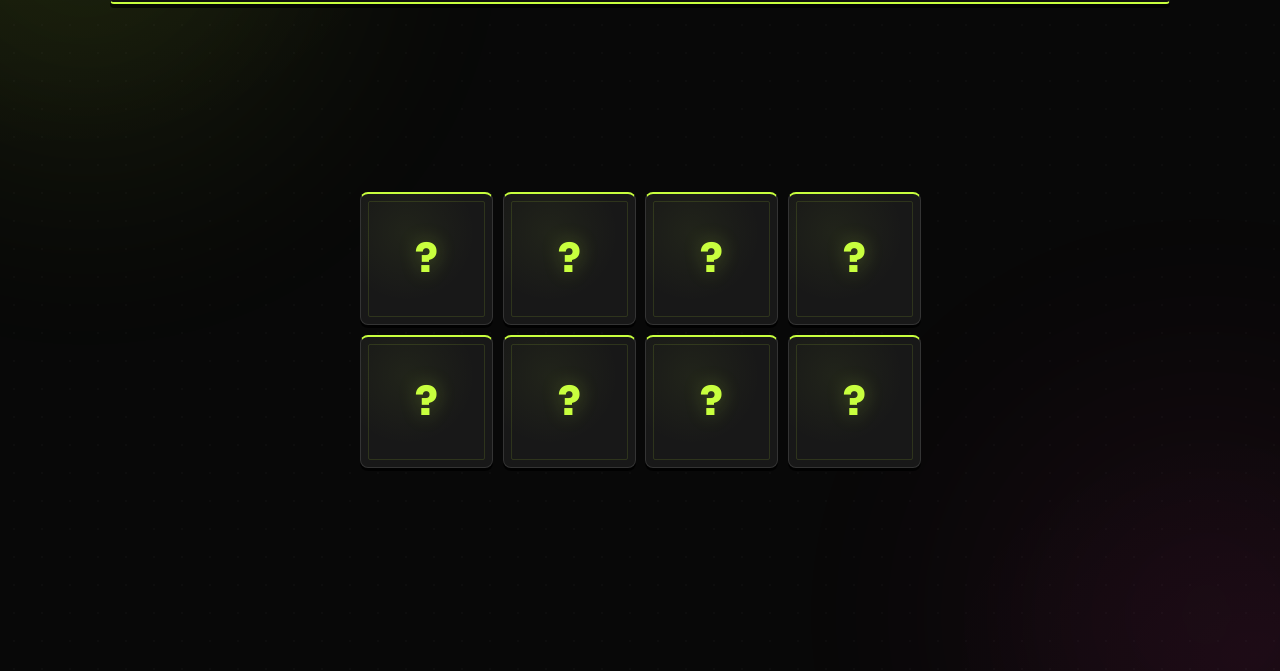
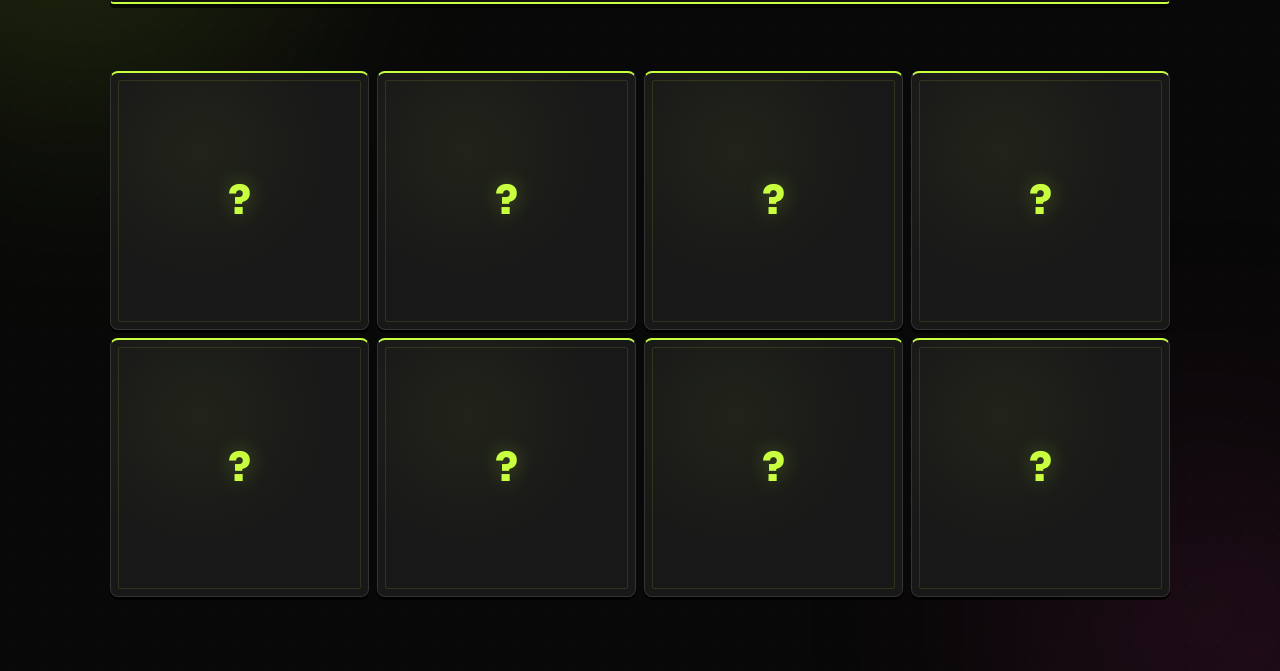
Before and after one commit to ved079/FlipAMeme, a plain HTML site: page index.html in a window 1280 px wide. Shown: the part 129-800 px from the top of the page. Drawn offline with Linux system fonts and the light colour scheme.

Commit message:
Tiles fill screen: fitBoard() computes tile size from available space

```diff
--- a/index.html
+++ b/index.html
@@ -96,13 +96,13 @@ body::before {
 .app {
   position: relative;
   z-index: 1;
-  min-height: 100vh;
+  height: 100dvh;
   display: flex;
   flex-direction: column;
-  padding: 16px 20px 32px;
+  padding: 16px 20px 20px;
   max-width: 1100px;
   margin: 0 auto;
-  gap: 16px;
+  gap: 12px;
 }
 
 /* ===========================
@@ -310,17 +310,14 @@ body::before {
    =========================== */
 .board-wrap {
   flex: 1;
+  min-height: 0;
   display: flex;
   align-items: center;
   justify-content: center;
-  padding: 4px 0;
 }
 .game-board {
   display: grid;
-  grid-template-columns: repeat(4, 1fr);
-  gap: 10px;
-  width: 100%;
-  max-width: 560px;
+  gap: 8px;
 }
 
 /* ===========================
@@ -639,7 +636,6 @@ body::before {
   .stat       { padding: 4px 6px 5px; }
   .stat-label { font-size: 7px; letter-spacing: 0.1em; }
   .stat-value { font-size: 15px; }
-  .game-board { gap: 6px; }
   .tile-back-icon { font-size: 20px; }
   .tile-name  { font-size: 7px; }
   .modal      { padding: 22px 16px; }
@@ -1028,6 +1024,18 @@ function shuffle(arr) {
   return a;
 }
 
+function fitBoard() {
+  const cols = LEVELS[currentLevel].cols;
+  const rows = Math.ceil((state.totalPairs * 2) / cols);
+  const gap = 8;
+  const wrap = document.querySelector('.board-wrap');
+  const availW = wrap.clientWidth  - gap * (cols - 1);
+  const availH = wrap.clientHeight - gap * (rows - 1);
+  const tileSize = Math.floor(Math.min(availW / cols, availH / rows));
+  boardEl.style.gridTemplateColumns = `repeat(${cols}, ${tileSize}px)`;
+  boardEl.style.gap = gap + 'px';
+}
+
 function renderBoard() {
   boardEl.style.gridTemplateColumns = `repeat(${LEVELS[currentLevel].cols}, 1fr)`;
   boardEl.innerHTML = '';
@@ -1072,6 +1080,7 @@ function renderBoard() {
 
     boardEl.appendChild(el);
   });
+  requestAnimationFrame(fitBoard);
 }
 
 function updateTileEl(tile) {
@@ -1475,6 +1484,8 @@ function peekAllTiles() {
 // Pre-fetch audio durations so animation timing is ready before first match
 preloadAudioDurations();
 
+window.addEventListener('resize', fitBoard);
+
 // Boot the game
 resetGame();
 </script>
```
